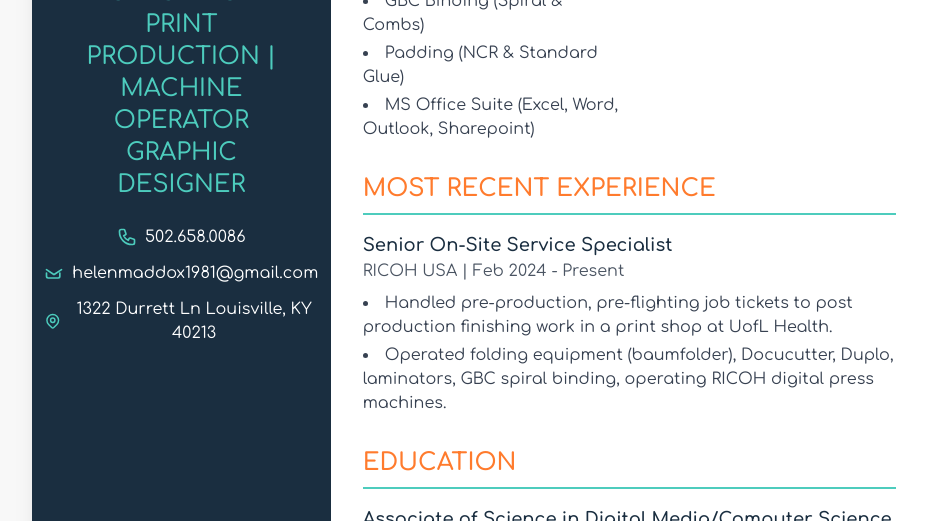
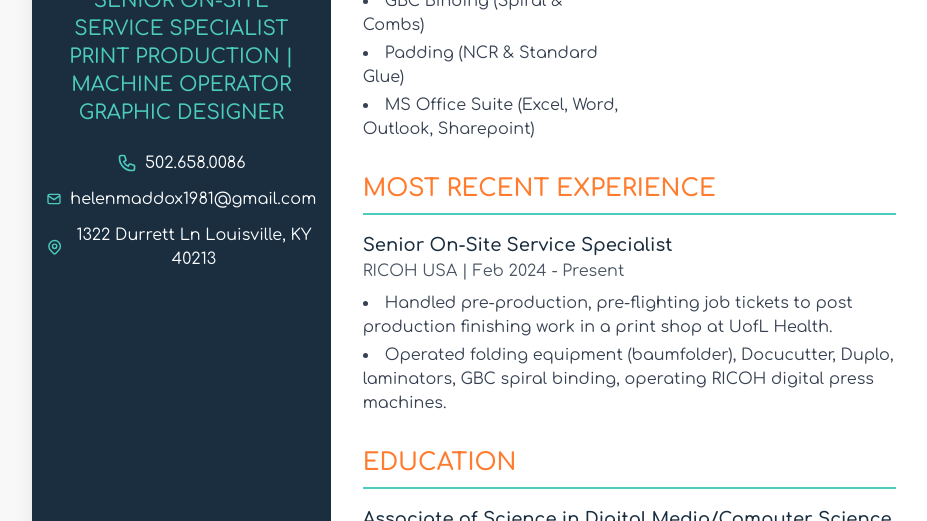
Before and after one commit to helenmaddox1981/helen-maddox-resume, a plain HTML site: page index.html in a window 1280 px wide. Shown: the part 579-1100 px from the top of the page, without its empty margins (160-1087 px from the left). Drawn offline with nearby package versions, Linux system fonts and the light colour scheme.

Commit message:
Update index.html

```diff
--- a/index.html
+++ b/index.html
@@ -53,8 +53,8 @@
             </div>
 
             <h1 class="text-3xl sm:text-4xl font-bold mb-2">Helen Maddox</h1>
-            <!-- Job titles remain in teal here for contrast against dark blue background -->
-            <p class="text-xl sm:text-2xl font-medium text-custom-teal mb-6">
+            <!-- Job titles font size reduced here -->
+            <p class="text-lg sm:text-xl font-medium text-custom-teal mb-6">
                 SENIOR ON-SITE SERVICE SPECIALIST<br>
                 PRINT PRODUCTION | MACHINE OPERATOR<br>
                 GRAPHIC DESIGNER
@@ -69,8 +69,9 @@
                     502.658.0086
                 </p>
                 <p class="flex items-center justify-center">
-                    <svg xmlns="http://www.w3.org/2000/svg" class="h-5 w-5 mr-2 text-custom-teal" fill="none" viewBox="0 0 24 24" stroke="currentColor" stroke-width="2">
-                        <path stroke-linecap="round" stroke-linejoin="round" d="M3 8l7.89 5.26a2 2 0 002.22 0L21 8m-2 4v4a2 2 0 01-2 2H5a2 2 0 01-2-2v-4m0-4l9 6 9-6" />
+                    <svg xmlns="http://www.w3.org/2000/svg" class="h-4 w-4 mr-2 text-custom-teal" fill="none" viewBox="0 0 24 24" stroke="currentColor" stroke-width="2">
+                        <rect x="3" y="5" width="18" height="14" rx="2" ry="2"></rect>
+                        <path d="M3 7L12 13L21 7"></path>
                     </svg>
                     helenmaddox1981@gmail.com
                 </p>
```
